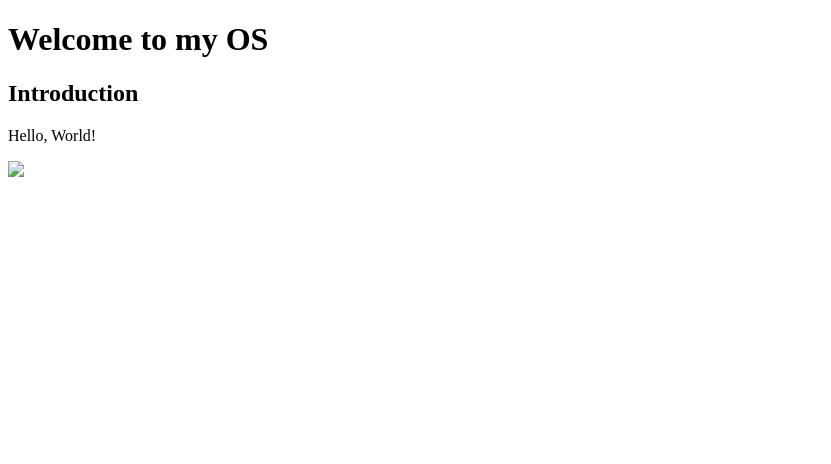
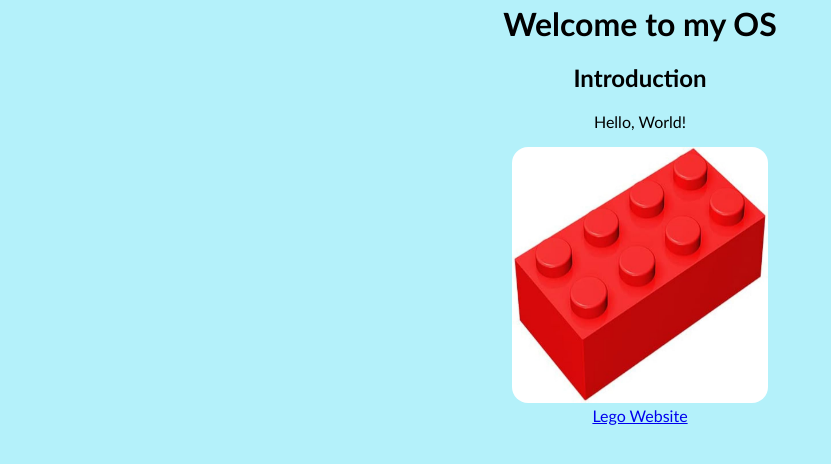
Before and after one commit to Tavi1202/WebOs, a plain HTML site: page index.html in a window 1280 px wide. Shown: the whole page, without its empty margins (0-831 px from the left). Drawn offline with Linux system fonts and the light colour scheme.

Commit message:
Finished Part 1 of WebOS 1 Tutorial.

```diff
--- a/index.html
+++ b/index.html
@@ -1,15 +1,17 @@
 <!DOCTYPE html>
 <html>
 
-  <body>
+  <body style="background-color: #b4f1fa; font-family: 'Trebuchet MS', sans-serif; text-align: center; margin: 0">
 
-    <h1>Welcome to my OS</h1>
+    <h1 style="margin:4px">Welcome to my OS</h1>
 
     <h2>Introduction</h2>
 
     <p>Hello, World!</p>
 
-    <img src="./Lego Brick.jpg"
+    <img style="width:256px;height: 256px;border-radius:16px" src="./Photos/Lego Brick.jpg"><br>
+
+    <a href="https://www.lego.com/en-us">Lego Website</a>
 
   </body>
 
```
